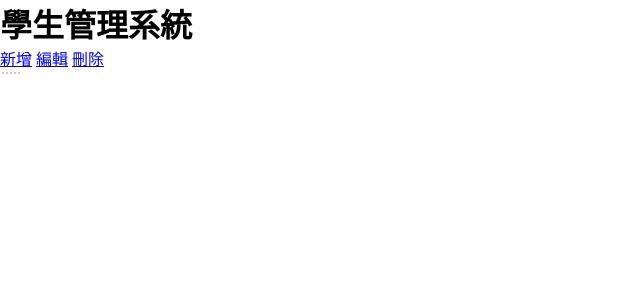
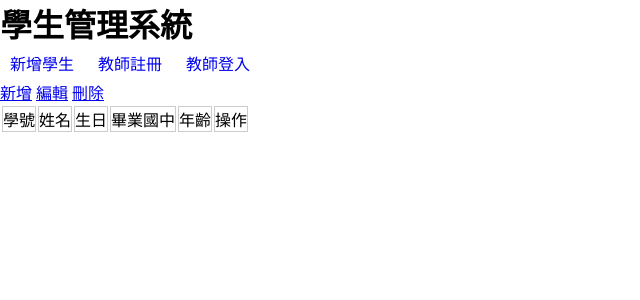
Before and after one commit to ABBY202209/2022note, a PHP site: page /php/note/school/index.php in a window 1280 px wide. Shown: the top 300 px of the page, without its empty margins (0-640 px from the left). Run offline with PHP 8.4, Linux system fonts and the light colour scheme; data that the repository does not hold is empty.

Commit message:
建立基礎CRUD系統的相關頁面檔案及連結資料

```diff
--- a/php/note/school/index.php
+++ b/php/note/school/index.php
@@ -11,6 +11,12 @@
 
 <body>
     <h1>學生管理系統</h1>
+    <nav>
+        <a href="./add_student.php">新增學生</a>
+        <a href="./add_student.php">教師註冊</a>
+        <a href="./add_student.php">教師登入</a>
+
+    </nav>
     <a href="./add_student.php">新增</a>
     <a href="./edit_student.php">編輯</a>
     <a href="./del_student.php">刪除</a>
@@ -56,15 +62,16 @@
     <!-- id 的命名不會用"-" ; "-" 通常用在class-->
     <table class=list-students>
         <tr>
-            <td></td>
-            <td></td>
-            <td></td>
-            <td></td>
-            <td></td>
+            <td>學號</td>
+            <td>姓名</td>
+            <td>生日</td>
+            <td>畢業國中</td>
+            <td>年齡</td>
+            <td>操作</td>
         </tr>
 <?php
 foreach($ROWS as $ROW){
-    $AGE=round(strtotime('now')-strtotime($ROW['birthday'])/(60*60*24*365),1);
+    $AGE=round((strtotime('now')-strtotime($ROW['birthday']))/(60*60*24*365),1);
 
     echo "<tr>";
     echo "<td>{$ROW['school_num']}</td>";
@@ -72,6 +79,10 @@
     echo "<td>{$ROW['birthday']}</td>";
     echo "<td>{$ROW['graduate_at']}</td>"; //{字串}
     echo "<td>$AGE</td>";
+    echo "<td>";
+    echo "<a href='edit.php?id={$ROW['id']}'>編輯</a>";
+    echo "<a href='del.php?id={$ROW['id']}'>刪除</a>";
+
     echo "</tr>";
 }
 ?>
--- a/php/note/school/style.css
+++ b/php/note/school/style.css
@@ -10,6 +10,17 @@
 .list-students td{
     border: 1px solid #ccc;
 }
-.list-students td:nth-last-child(1){
+.list-students td:nth-last-child(2){
 text-align: right;
 }
+
+nav a{
+    display: inline-block;
+    padding: 5px 10px;
+    text-decoration: none;
+}
+nav a:hover{
+    display: inline-block;
+    padding: 5px 10px;
+    text-decoration: underline;
+}
```
Also changed, not shown: php/note/school/add.php (added, +12 -0 lines), php/note/school/del.php (added, +12 -0 lines), php/note/school/edit.php (added, +12 -0 lines), php/note/school/login.php (added, +12 -0 lines), php/note/school/reg.php (added, +12 -0 lines).
